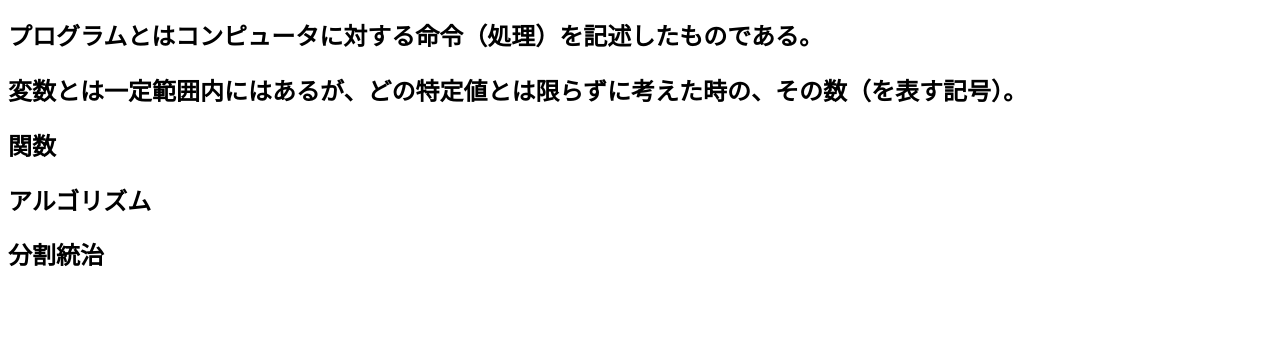
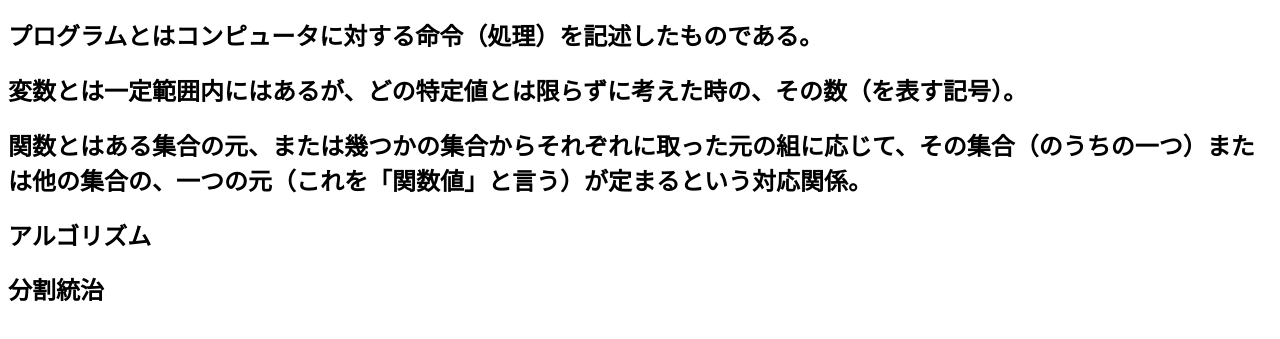
Before and after one commit to tokoro10/code01, a plain HTML site: page index.html in a window 1280 px wide. Shown: the part 159-498 px from the top of the page. Drawn offline with Linux system fonts and the light colour scheme.

Commit message:
GitHubの練習関数の定義

```diff
--- a/index.html
+++ b/index.html
@@ -20,7 +20,7 @@
       <h2>変数とは一定範囲内にはあるが、どの特定値とは限らずに考えた時の、その数（を表す記号）。</h2>
     </section>
     <section>
-      <h2>関数</h2>
+      <h2>関数とはある集合の元、または幾つかの集合からそれぞれに取った元の組に応じて、その集合（のうちの一つ）または他の集合の、一つの元（これを「関数値」と言う）が定まるという対応関係。</h2>
     </section>
     <section>
       <h2>アルゴリズム</h2>
```
